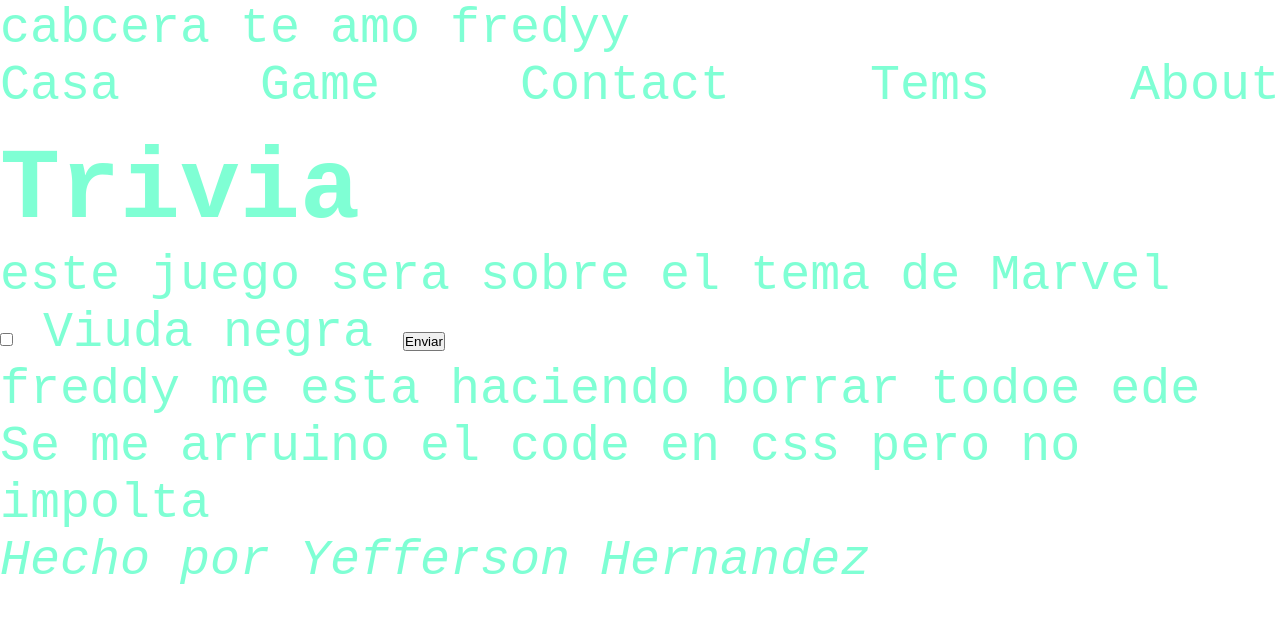
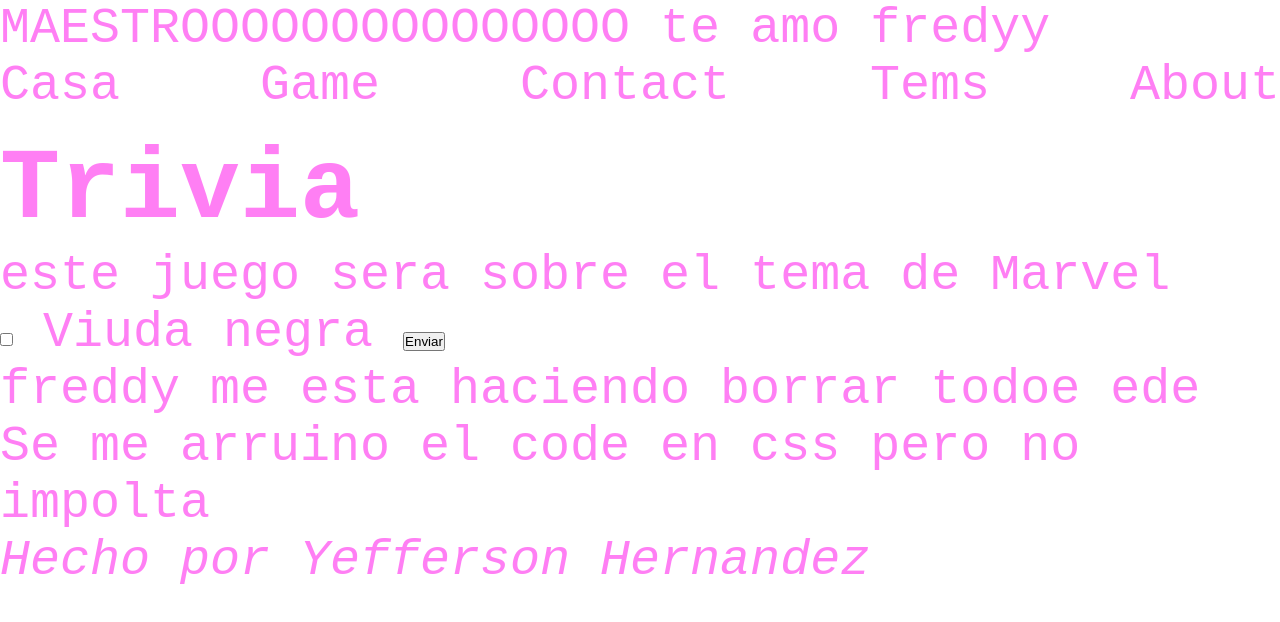
Before and after one commit to Yeflix/ClaseGit, a plain HTML site: page index.html in a window 1280 px wide. Drawn offline with Linux system fonts and the light colour scheme.

Commit message:
MUAHUAHUAHUA

```diff
--- a/css/style.css
+++ b/css/style.css
@@ -9,7 +9,7 @@
 
 body {
     font-family: 'Courier New', Courier, monospace;
-    color: aquamarine;
+    color: rgb(255, 127, 244);
     font-size: 5rem;
 }
 
--- a/index.html
+++ b/index.html
@@ -9,7 +9,7 @@
 <body>
     <header>
         <div class="cabcera">
-           <dvi id="cabecera">cabcera</dvi>
+           <dvi id="cabecera">MAESTROOOOOOOOOOOOOOO</dvi>
            te amo fredyy
         </div>
         <ul class="main-header">
```
